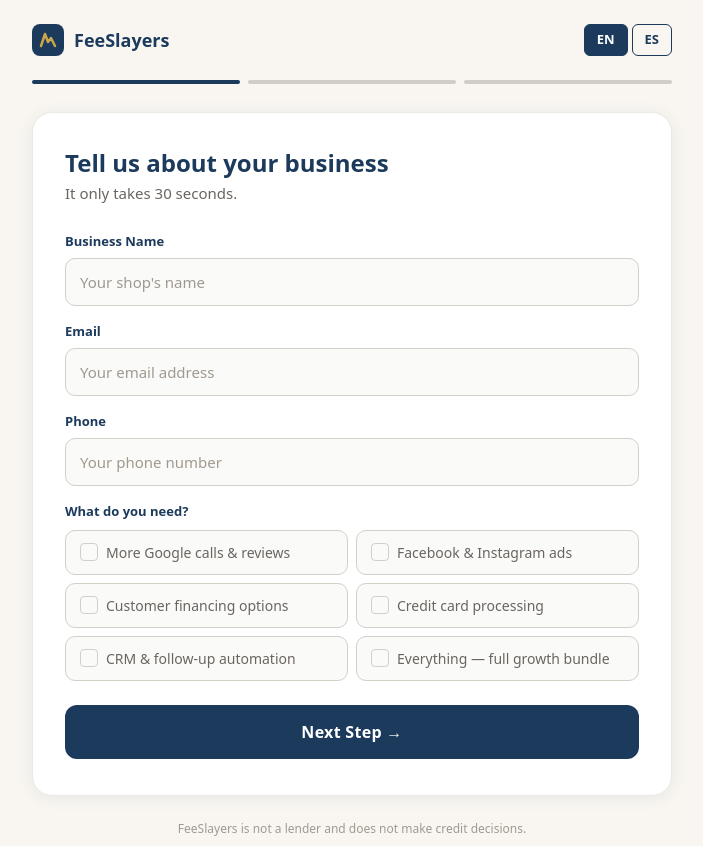
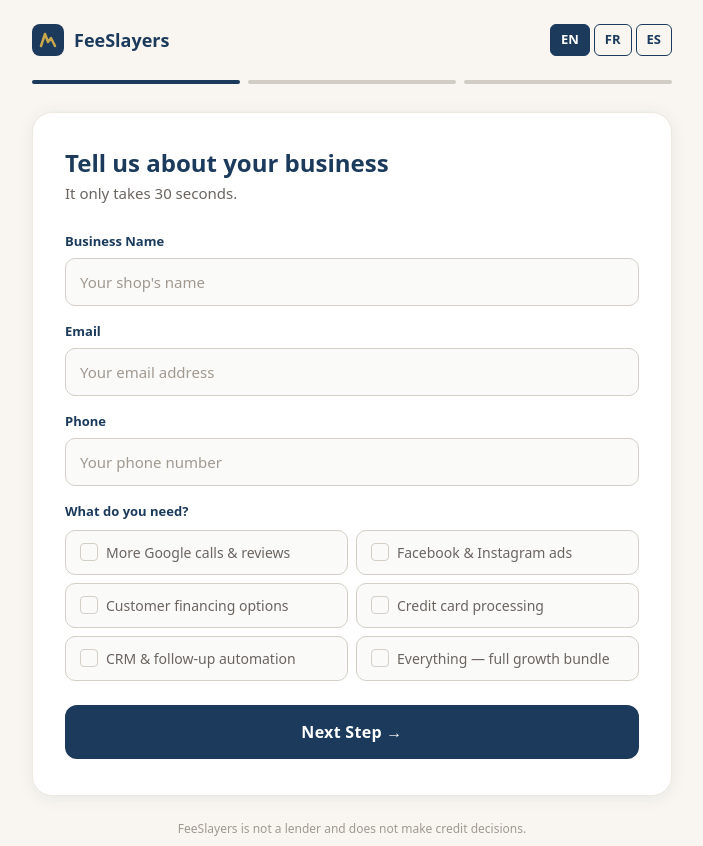
Before and after one commit to primo-commits/webdevfsusa, a Next.js app: page /landing in a window 1280 px wide. Shown: the whole page, without its empty margins (288-991 px from the left). Built offline with nearby package versions, Linux system fonts and the light colour scheme.

Commit message:
feat: add French translations and FR button to landing page

```diff
--- a/app/landing/page.tsx
+++ b/app/landing/page.tsx
@@ -2,7 +2,7 @@
 
 import { useState, useEffect, useRef } from 'react';
 
-type Language = 'en' | 'es';
+type Language = 'en' | 'es' | 'fr';
 type Step = 1 | 2 | 3;
 
 interface FormData {
@@ -106,6 +106,39 @@ const translations: Record<Language, Translation> = {
       services: 'Servicios',
     },
   },
+  fr: {
+    heroTitle: 'Reservez un Appel Strategique Gratuit',
+    heroSubtitle: 'Decouvrez comment FeeSlayers peut vous apporter plus de clients — sans frais initiaux.',
+    step1Title: 'Parlez-nous de votre entreprise',
+    step1Subtitle: 'Cela ne prend que 30 secondes.',
+    businessNamePlaceholder: 'Le nom de votre entreprise',
+    emailPlaceholder: 'Votre adresse courriel',
+    phonePlaceholder: 'Votre numero de telephone',
+    servicesLabel: 'De quoi avez-vous besoin?',
+    serviceOptions: [
+      { value: 'google', label: 'Plus d\'appels et d\'avis Google' },
+      { value: 'facebook', label: 'Publicites Facebook et Instagram' },
+      { value: 'financing', label: 'Options de financement client' },
+      { value: 'processing', label: 'Traitement des cartes de credit' },
+      { value: 'crm', label: 'Automatisation CRM et suivi' },
+      { value: 'all', label: 'Tout — forfait croissance complet' },
+    ],
+    nextButton: 'Etape Suivante',
+    backButton: 'Retour',
+    calendarTitle: 'Choisissez un moment qui vous convient',
+    calendarSubtitle: 'Nous vous appellerons au numero que vous avez fourni.',
+    loadingCalendar: 'Chargement du calendrier...',
+    confirmationTitle: 'Vous etes inscrit!',
+    confirmationMessage: 'Verifiez votre boite de reception — nous vous avons envoye une invitation avec tous les details. A bientot.',
+    footerDisclaimer: 'FeeSlayers n\'est pas un preteur et ne prend pas de decisions de credit.',
+    validationError: 'Veuillez remplir tous les champs.',
+    formLabels: {
+      businessName: 'Nom de l\'entreprise',
+      email: 'Courriel',
+      phone: 'Telephone',
+      services: 'Services',
+    },
+  },
 };
 
 declare global {
@@ -135,7 +168,7 @@ export default function LandingPage() {
 
   useEffect(() => {
     const saved = localStorage.getItem('fs_lang') as Language | null;
-    if (saved === 'en' || saved === 'es') setLang(saved);
+    if (saved === 'en' || saved === 'es' || saved === 'fr') setLang(saved);
   }, []);
 
   const toggleLang = (l: Language) => {
@@ -229,8 +262,9 @@ export default function LandingPage() {
             <span style={{ fontWeight: 700, fontSize: 18, color: '#1B3A5C' }}>FeeSlayers</span>
           </div>
           <div style={{ display: 'flex', gap: 4 }}>
-            <button onClick={() => toggleLang('en')} style={{ background: lang === 'en' ? '#1B3A5C' : 'transparent', color: lang === 'en' ? '#fff' : '#1B3A5C', border: '1.5px solid #1B3A5C', borderRadius: 6, padding: '5px 12px', fontSize: 13, cursor: 'pointer', fontWeight: 600 }}>EN</button>
-            <button onClick={() => toggleLang('es')} style={{ background: lang === 'es' ? '#1B3A5C' : 'transparent', color: lang === 'es' ? '#fff' : '#1B3A5C', border: '1.5px solid #1B3A5C', borderRadius: 6, padding: '5px 12px', fontSize: 13, cursor: 'pointer', fontWeight: 600 }}>ES</button>
+            <button onClick={() => toggleLang('en')} style={{ background: lang === 'en' ? '#1B3A5C' : 'transparent', color: lang === 'en' ? '#fff' : '#1B3A5C', border: '1.5px solid #1B3A5C', borderRadius: 6, padding: '5px 10px', fontSize: 13, cursor: 'pointer', fontWeight: 600 }}>EN</button>
+            <button onClick={() => toggleLang('fr')} style={{ background: lang === 'fr' ? '#1B3A5C' : 'transparent', color: lang === 'fr' ? '#fff' : '#1B3A5C', border: '1.5px solid #1B3A5C', borderRadius: 6, padding: '5px 10px', fontSize: 13, cursor: 'pointer', fontWeight: 600 }}>FR</button>
+            <button onClick={() => toggleLang('es')} style={{ background: lang === 'es' ? '#1B3A5C' : 'transparent', color: lang === 'es' ? '#fff' : '#1B3A5C', border: '1.5px solid #1B3A5C', borderRadius: 6, padding: '5px 10px', fontSize: 13, cursor: 'pointer', fontWeight: 600 }}>ES</button>
           </div>
         </div>
 
```
